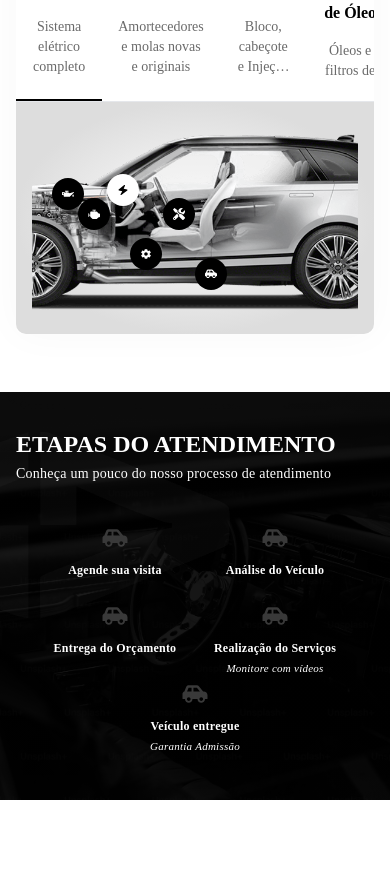
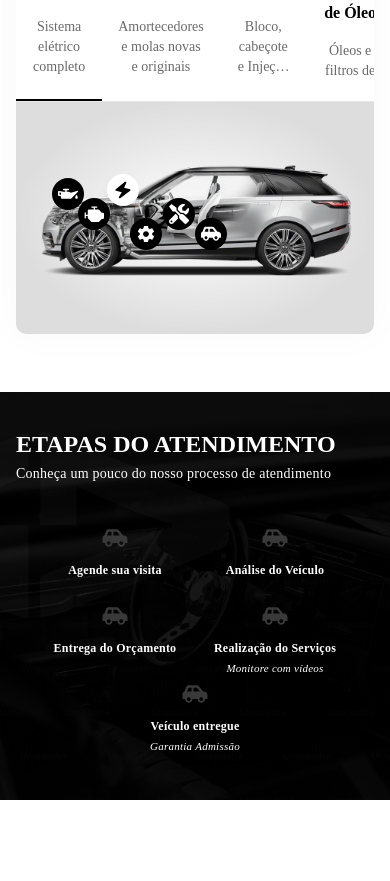
Before and after one commit to agilitycreative/admissao-auto-service, a Next.js app: page / in a window 390 px wide. Shown: the part 2063-2944 px from the top of the page. Built offline with nearby package versions, Linux system fonts and the light colour scheme.

Commit message:
feat: improve service tabs

```diff
--- a/src/components/ServicesTabs.tsx
+++ b/src/components/ServicesTabs.tsx
@@ -17,10 +17,10 @@ interface ServicesTabsProps {
 const ServicesTabs: React.FC<ServicesTabsProps> = ({ serviceCategories }) => {
   const iconPositions = [
     { top: "28%", left: "23.14%" },
-    { top: "70%", left: "50%" },
+    { top: "50%", left: "50%" },
     { top: "40%", left: "14%" },
     { top: "30%", left: "6%" },
-    { top: "60%", left: "30%" },
+    { top: "50%", left: "30%" },
     { top: "40%", left: "40.10%" },
   ];
 
@@ -81,7 +81,7 @@ const ServicesTabs: React.FC<ServicesTabsProps> = ({ serviceCategories }) => {
                 className="flex flex-col items-center justify-center rounded-[0px_0px_10px_10px] bg-[radial-gradient(50%_50%_at_50%_50%,rgba(255,255,255,1)_0%,rgba(221,221,221,1)_100%)]"
               >
                 <div className="w-full max-w-[954px] max-h-[330px] mx-auto">
-                  <div className="w-full h-[200px] sm:h-[250px] md:h-[330px] bg-[url(/images/car-services.png)] bg-cover bg-center relative">
+                  <div className="w-full h-[200px] sm:h-[250px] md:h-[330px] bg-[url(/images/car-services.png)] bg-contain bg-center bg-no-repeat relative">
                     {serviceCategories.map((cat, idx) => {
                       const isActive = cat.id === category.id;
                       const pos = iconPositions[idx] || {
@@ -96,7 +96,7 @@ const ServicesTabs: React.FC<ServicesTabsProps> = ({ serviceCategories }) => {
                             top: pos.top,
                             left: pos.left,
                           }}
-                          className={`w-8 h-8 md:h-10 md:w-10 flex items-center justify-center p-2.5 rounded-full transition
+                          className={`w-8 h-8 md:h-10 md:w-10 flex items-center justify-center p-1.5 md:p-2.5 rounded-full transition
                             ${
                               isActive
                                 ? "bg-white text-black shadow-lg"
```
